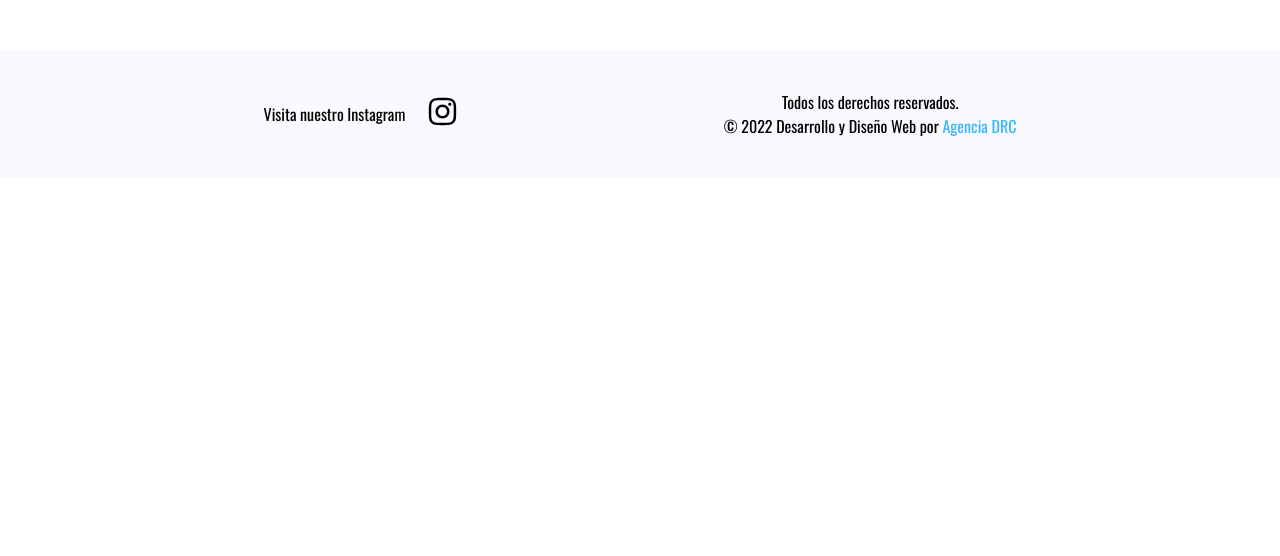
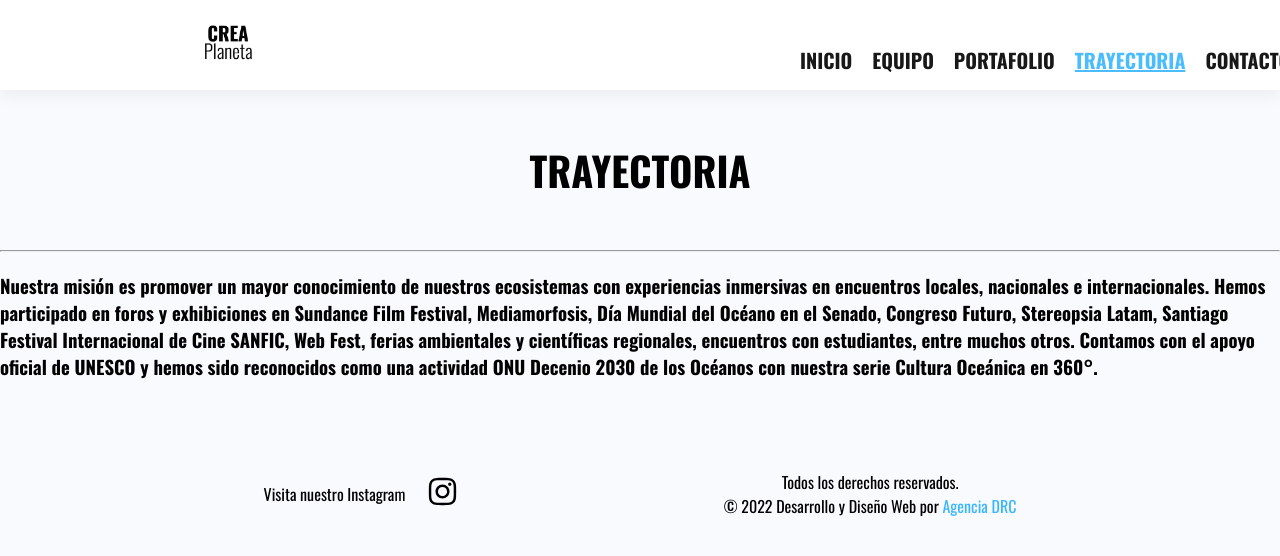
Before and after one commit to cassnova/crea-planeta, a React (Create React App) app: page /trayectoria in a window 1280 px wide. Shown: the top 556 px of the page. Built offline with nearby package versions, Linux system fonts and the light colour scheme.

Commit message:
added trayectoria page

```diff
--- a/src/App.js
+++ b/src/App.js
@@ -3,6 +3,7 @@ import Inicio from "./pages/Inicio/Inicio";
 import Objetivos from "./pages/Objetivos/Objetivos";
 import Personas from "./pages/Personas/Personas";
 import Portafolio from "./pages/Portafolio/Portafolio";
+import Trayectoria from "./pages/Trayectoria/Trayectoria";
 import Contacto from "./pages/Contacto/Contacto";
 import { Route, Routes, useLocation } from "react-router-dom";
 import { AnimatePresence } from "framer-motion";
@@ -19,6 +20,7 @@ function App() {
           <Route exact path="/objetivos" element={<Objetivos />} />
           <Route exact path="/equipo" element={<Personas />} />
           <Route exact path="/portafolio" element={<Portafolio />} />
+          <Route exact path="/trayectoria" element={<Trayectoria />} />
           <Route exact path="/contacto" element={<Contacto />} />
         </Routes>
       </AnimatePresence>
--- a/src/components/Navbar2.jsx
+++ b/src/components/Navbar2.jsx
@@ -41,6 +41,11 @@ const Nav = () => {
           </NavLink>
         </li>
         <li>
+          <NavLink style={navLinkStyles} to="/trayectoria">
+            TRAYECTORIA
+          </NavLink>
+        </li>
+        <li>
           <NavLink style={navLinkStyles} to="/contacto">
             CONTACTO
           </NavLink>
--- /dev/null
+++ b/src/pages/Trayectoria/Trayectoria.jsx
@@ -0,0 +1,42 @@
+import React from "react";
+import Nav from "../../components/Navbar2";
+import { motion as m } from "framer-motion";
+import "./Trayectoria.css";
+
+const Trayectoria = () => {
+  return (
+    <m.div
+      initial={{ opacity: 0 }}
+      animate={{ opacity: 1 }}
+      exit={{ opacity: 0 }}
+      transition={{ duration: 0.5, ease: "easeInOut" }}
+    >
+      <Nav />
+
+      <m.h2
+        initial={{ x: -100 }}
+        animate={{ x: 0 }}
+        transition={{ duration: 1.5 }}
+        className="titulo-trayectoria"
+      >
+        TRAYECTORIA
+      </m.h2>
+
+      <hr />
+
+      <h3>
+        Nuestra misión es promover un mayor conocimiento de nuestros ecosistemas
+        con experiencias inmersivas en encuentros locales, nacionales e
+        internacionales. Hemos participado en foros y exhibiciones en Sundance
+        Film Festival, Mediamorfosis, Día Mundial del Océano en el Senado,
+        Congreso Futuro, Stereopsia Latam, Santiago Festival Internacional de
+        Cine SANFIC, Web Fest, ferias ambientales y científicas regionales,
+        encuentros con estudiantes, entre muchos otros. Contamos con el apoyo
+        oficial de UNESCO y hemos sido reconocidos como una actividad ONU
+        Decenio 2030 de los Océanos con nuestra serie Cultura Oceánica en 360°.
+      </h3>
+    </m.div>
+  );
+};
+
+export default Trayectoria;
```
Also changed, not shown: src/pages/Trayectoria/Trayectoria.css (added).
